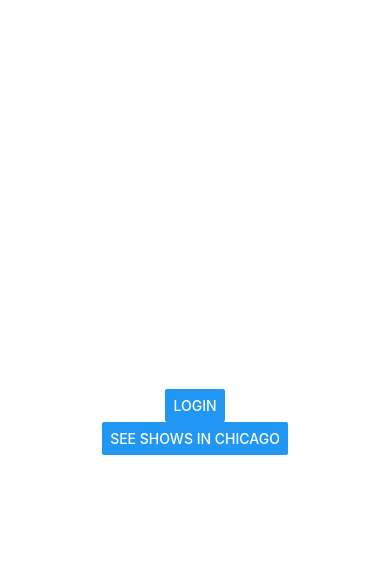
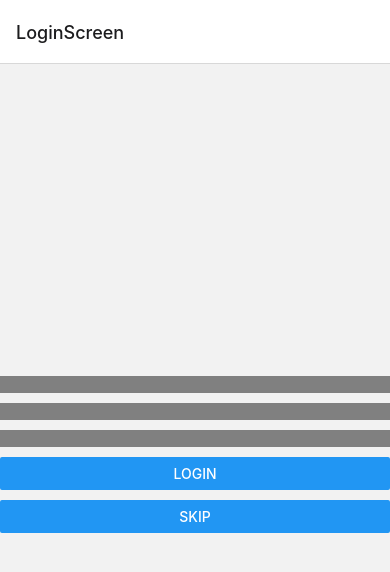
Before and after one commit to dmaslowski/RTKPractice, a React Native app: screen / in a window 390 px wide. Shown: the top 572 px of the page. Built offline with nearby package versions, Linux system fonts and the light colour scheme.

Commit message:
Added code to set the foundation of navigation with react native.

```diff
--- a/App.tsx
+++ b/App.tsx
@@ -4,32 +4,23 @@
  *
  * @format
  */
+import React from 'react';
+import RootNavigator from './navigation/RootNavigatior';
+import AuthorizationProvider from './store/AuthorizationContext';
 
-import React from 'react';
-import {Button, SafeAreaView} from 'react-native';
-
-//TODO: Set up fake account with a useReducer and account content
-//TODO: Move this view to it's own component
-//TODO: Set up react navigation
-//TODO: Input Login With text view
 //TODO: Add Redux + RDK
 //TODO: Connect to spotifies api
 //TODO: Set up async storage
 //TODO: Bridging Code
 //TODO: https://reactnative.dev/docs/native-modules-intro
+//TODO: Add Better Login screen UI
+//TODO: Better HomeScreen UI
 
 function App(): JSX.Element {
   return (
-    <SafeAreaView
-      style={{
-        backgroundColor: 'white',
-        flex: 1,
-        alignItems: 'center',
-        justifyContent: 'center',
-      }}>
-      <Button title="Login" />
-      <Button title="See shows in chicago" />
-    </SafeAreaView>
+    <AuthorizationProvider>
+      <RootNavigator />
+    </AuthorizationProvider>
   );
 }
 
--- /dev/null
+++ b/constants/navigationConstants.ts
@@ -0,0 +1,5 @@
+export const enum NavigationKeys {
+  OnboardingScreen = 'OnboardingScreen',
+  LoginScreen = 'LoginScreen',
+  HomeScreen = 'HomeScreen',
+}
--- /dev/null
+++ b/navigation/RootNavigatior.tsx
@@ -0,0 +1,36 @@
+import {createNativeStackNavigator} from '@react-navigation/native-stack';
+import React from 'react';
+import {NavigationKeys} from '../constants/navigationConstants';
+import {NavigationContainer} from '@react-navigation/native';
+import LoginScreen from '../screens/LoginScreen';
+import HomeScreen from '../screens/HomeScreen';
+import {useAuthorizationProvider} from '../store/AuthorizationContext';
+
+const Stack = createNativeStackNavigator<RootStackParamList>();
+
+export type RootStackParamList = {
+  LoginScreen: undefined;
+  HomeScreen: undefined;
+  OnboardingScreen: undefined;
+};
+
+const RootNavigator = () => {
+  const user = useAuthorizationProvider();
+  const hasUser = user?.firstName !== '';
+  return (
+    <NavigationContainer>
+      <Stack.Navigator
+        initialRouteName={
+          hasUser ? NavigationKeys.HomeScreen : NavigationKeys.LoginScreen
+        }>
+        <Stack.Screen
+          name={NavigationKeys.LoginScreen}
+          component={LoginScreen}
+        />
+        <Stack.Screen name={NavigationKeys.HomeScreen} component={HomeScreen} />
+      </Stack.Navigator>
+    </NavigationContainer>
+  );
+};
+
+export default RootNavigator;
--- /dev/null
+++ b/screens/HomeScreen.tsx
@@ -0,0 +1,10 @@
+import React from 'react';
+import {Text} from 'react-native';
+import {useAuthorizationProvider} from '../store/AuthorizationContext';
+
+const HomeScreen = () => {
+  const user = useAuthorizationProvider();
+  return <Text>Welcome {user?.firstName} </Text>;
+};
+
+export default HomeScreen;
--- /dev/null
+++ b/screens/LoginScreen.tsx
@@ -0,0 +1,75 @@
+import {NativeStackScreenProps} from '@react-navigation/native-stack';
+import React, {useState} from 'react';
+import {Button, SafeAreaView, TextInput} from 'react-native';
+import {RootStackParamList} from '../navigation/RootNavigatior';
+import {NavigationKeys} from '../constants/navigationConstants';
+
+import {
+  AuthActions,
+  useAuthorizationDispatchProvider,
+} from '../store/AuthorizationContext';
+
+type LoginScreenProps = NativeStackScreenProps<
+  RootStackParamList,
+  NavigationKeys.LoginScreen
+>;
+
+const LoginScreen = ({navigation}: LoginScreenProps) => {
+  const [email, setEmail] = useState('');
+  const [firstName, setFirstName] = useState('');
+  const [lastName, setLastName] = useState('');
+
+  const authDispatch = useAuthorizationDispatchProvider();
+
+  return (
+    <SafeAreaView style={{flex: 1, justifyContent: 'center', gap: 10}}>
+      <TextInput
+        style={{backgroundColor: 'grey'}}
+        onChangeText={newText => {
+          setEmail(newText);
+        }}
+        value={email}
+      />
+      <TextInput
+        style={{backgroundColor: 'grey'}}
+        onChangeText={newText => {
+          setFirstName(newText);
+        }}
+        value={firstName}
+      />
+      <TextInput
+        style={{backgroundColor: 'grey'}}
+        onChangeText={newText => {
+          setLastName(newText);
+        }}
+        value={lastName}
+      />
+      <Button
+        title="Login"
+        onPress={() => {
+          if (email !== '' && firstName !== '' && lastName !== '') {
+            if (authDispatch) {
+              authDispatch({
+                type: AuthActions.LOGIN,
+                payload: {
+                  email,
+                  firstName,
+                  lastName,
+                },
+              });
+            }
+            navigation.navigate(NavigationKeys.HomeScreen);
+          }
+        }}
+      />
+      <Button
+        title="Skip"
+        onPress={() => {
+          navigation.navigate(NavigationKeys.HomeScreen);
+        }}
+      />
+    </SafeAreaView>
+  );
+};
+
+export default LoginScreen;
--- /dev/null
+++ b/store/AuthorizationContext.tsx
@@ -0,0 +1,107 @@
+import AsyncStorage from '@react-native-async-storage/async-storage';
+import {
+  createContext,
+  useReducer,
+  Dispatch,
+  useContext,
+  useEffect,
+} from 'react';
+import React from 'react';
+
+const AuthorizationContext = createContext<null | User>(null);
+const AuthorizationDispatchContext = createContext<null | Dispatch<AuthAction>>(
+  null,
+);
+
+type User = {
+  email: string;
+  firstName: string;
+  lastName: string;
+};
+
+type AuthAction = {
+  type: AuthActions;
+  payload: User;
+};
+
+export enum AuthActions {
+  LOGIN = 'LOGIN',
+  UPDATE = 'UPDATE',
+}
+
+const authReducer = (user: User, action: AuthAction) => {
+  switch (action.type) {
+    case AuthActions.LOGIN:
+      return {
+        ...action.payload,
+      };
+    case AuthActions.UPDATE:
+      return {
+        email: action.payload.email,
+        firstName: action.payload.firstName,
+        lastName: action.payload.lastName,
+      };
+    default:
+      return {
+        ...user,
+      };
+  }
+};
+
+export type AuthProviderProps = {
+  children: JSX.Element;
+};
+
+const AuthorizationProvider = ({children}: AuthProviderProps) => {
+  const [user, userDispatch] = useReducer(authReducer, {
+    email: '',
+    firstName: '',
+    lastName: '',
+  });
+
+  useEffect(() => {
+    const getUserFromStore = async () => {
+      let userInfo = {
+        email: '',
+        firstName: '',
+        lastName: '',
+      };
+      try {
+        const userStoreJson = await AsyncStorage.getItem('userInfo');
+        if (userStoreJson !== null) {
+          userInfo = JSON.parse(userStoreJson);
+        }
+        userDispatch({type: AuthActions.LOGIN, payload: userInfo});
+      } catch (e) {}
+    };
+    getUserFromStore();
+  }, []);
+
+  useEffect(() => {
+    const setUserInStore = async () => {
+      try {
+        const jsonValue = JSON.stringify(user);
+        await AsyncStorage.setItem('userInfo', jsonValue);
+      } catch (e) {}
+    };
+    setUserInStore();
+  }, [user]);
+
+  return (
+    <AuthorizationContext.Provider value={user}>
+      <AuthorizationDispatchContext.Provider value={userDispatch}>
+        {children}
+      </AuthorizationDispatchContext.Provider>
+    </AuthorizationContext.Provider>
+  );
+};
+
+export const useAuthorizationProvider = () => {
+  return useContext(AuthorizationContext);
+};
+
+export const useAuthorizationDispatchProvider = () => {
+  return useContext(AuthorizationDispatchContext);
+};
+
+export default AuthorizationProvider;
```
Also changed, not shown: package.json (+9 -2 lines), screens/OnboardingScreen.tsx (added, +19 -0 lines), 8 other files (tests, documents, lock files or other folders).
